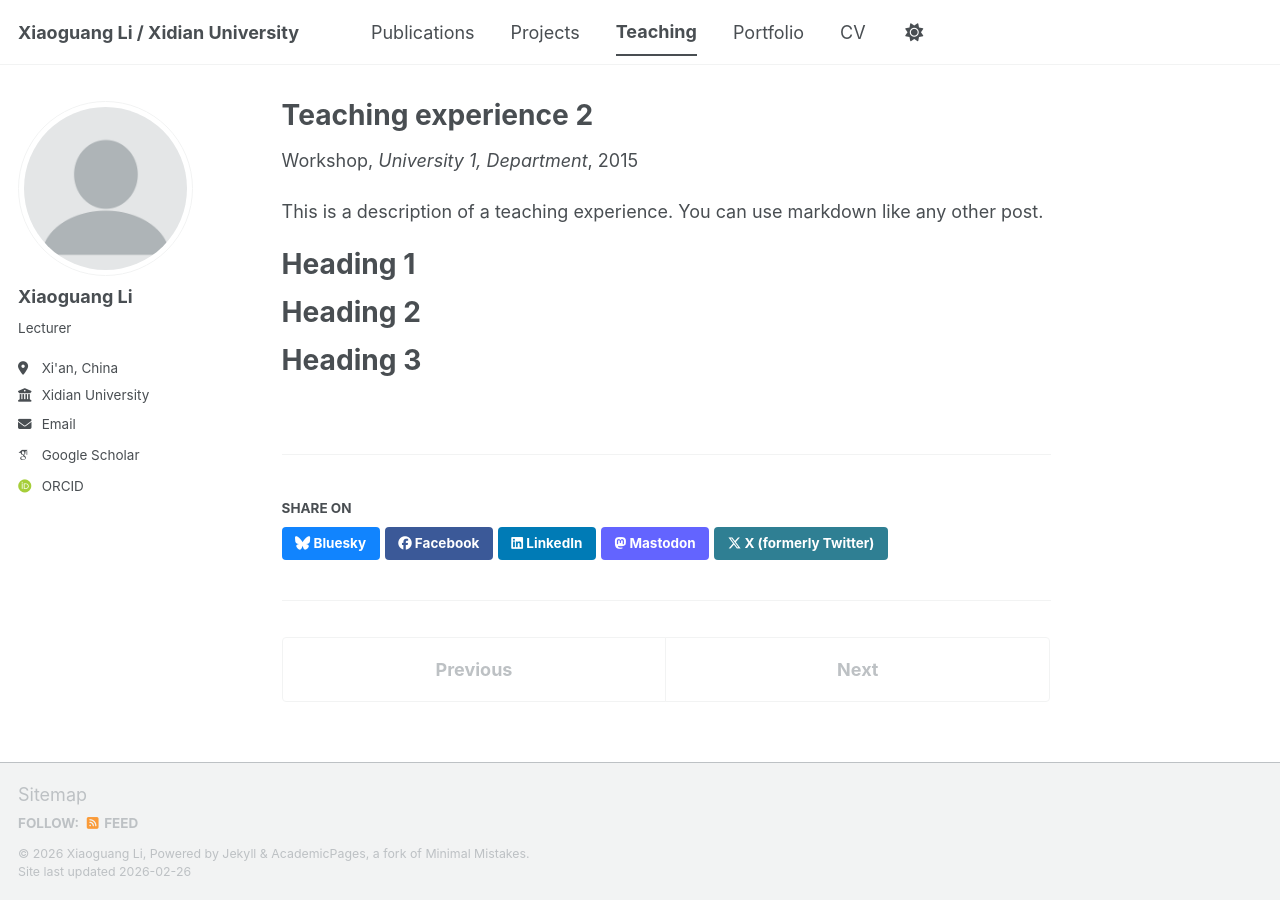
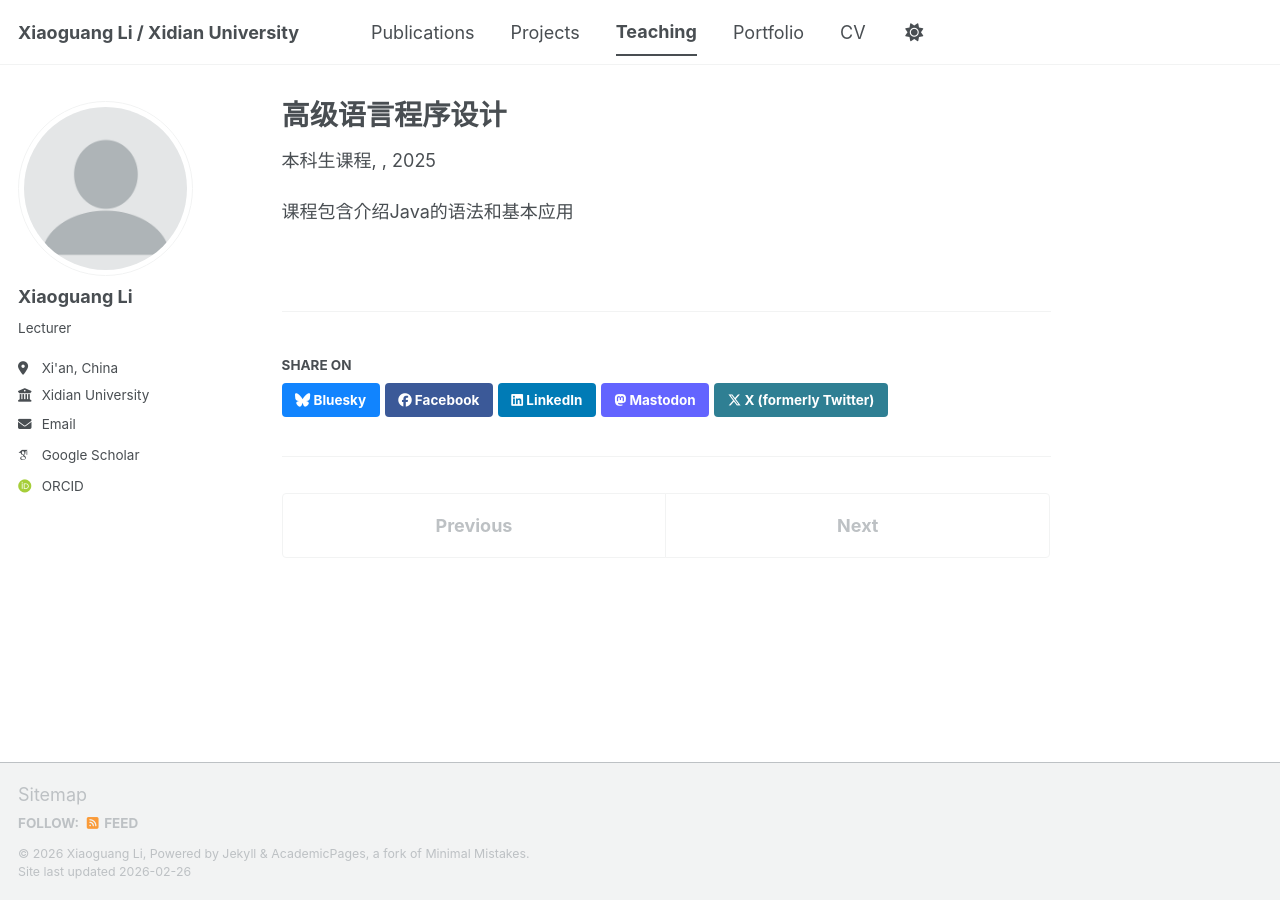
Before and after one commit to meliosem/meliosem.github.io, a Jekyll site: the page built from _teaching/2015-spring-teaching-2.md, in a window 1280 px wide. Built offline with Jekyll 4.4.1, drawn with Linux system fonts in a browser that asks for light colours; some web fonts are replaced; a script bundle is joined from its source files by our own code; library files that are not in the unit come from our copies.

Commit message:
first commit

```diff
--- a/_teaching/2015-spring-teaching-2.md
+++ b/_teaching/2015-spring-teaching-2.md
@@ -1,20 +1,13 @@
 ---
-title: "Teaching experience 2"
+title: "高级语言程序设计"
 collection: teaching
-type: "Workshop"
-permalink: /teaching/2015-spring-teaching-1
-venue: "University 1, Department"
-date: 2015-01-01
-location: "City, Country"
+type: "本科生课程"
+permalink: /teaching/java
+# venue: "秋季学期"
+excerpt: "秋季学期"
+date: 2025-09-01
+# paperurl: 'https://github.com/meliosem/meliosem.github.io/blob/main/files/postgraduate_course/2025fall/privacy_preserving_technology/'
+# location: "City, Country"
 ---
 
-This is a description of a teaching experience. You can use markdown like any other post.
-
-Heading 1
-======
-
-Heading 2
-======
-
-Heading 3
-======
+课程包含介绍Java的语法和基本应用
```
Also changed, not shown: _teaching/隐私保护技术.md (+2 -1 lines), 1 other file.
